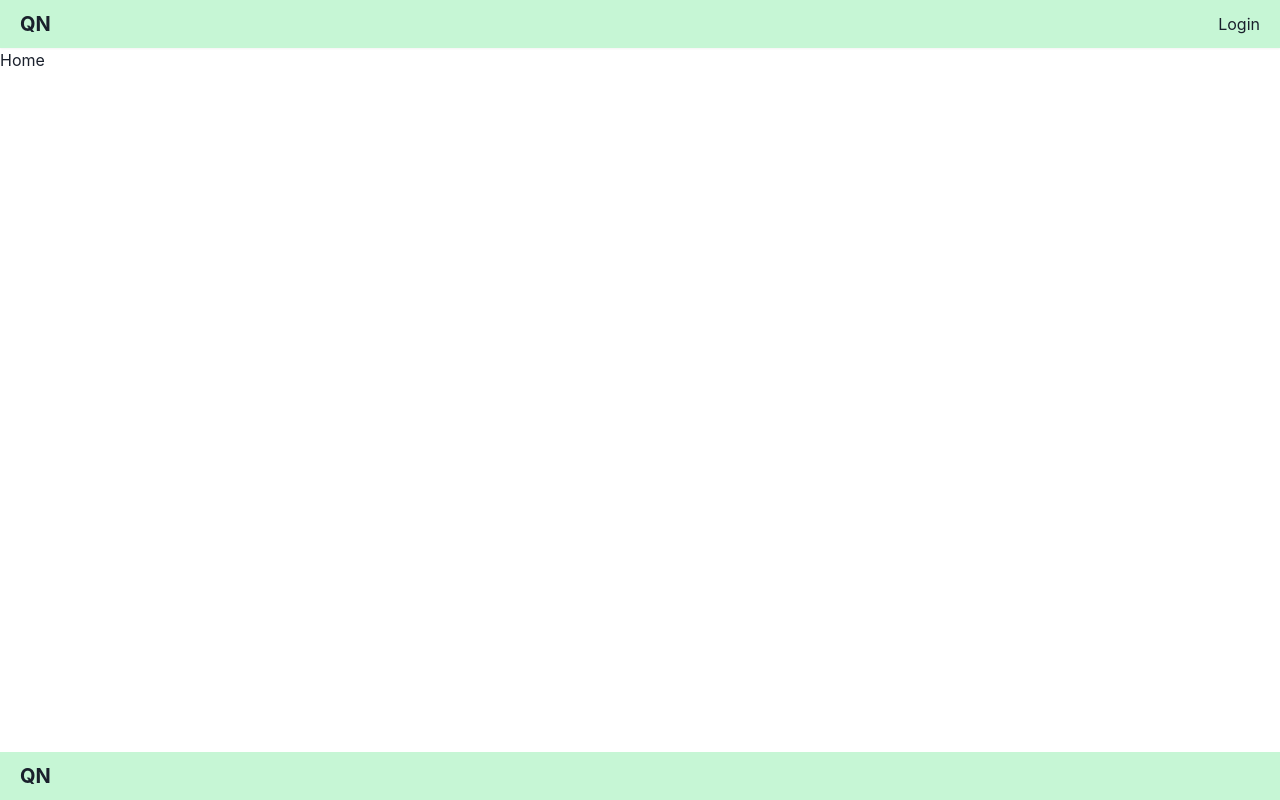
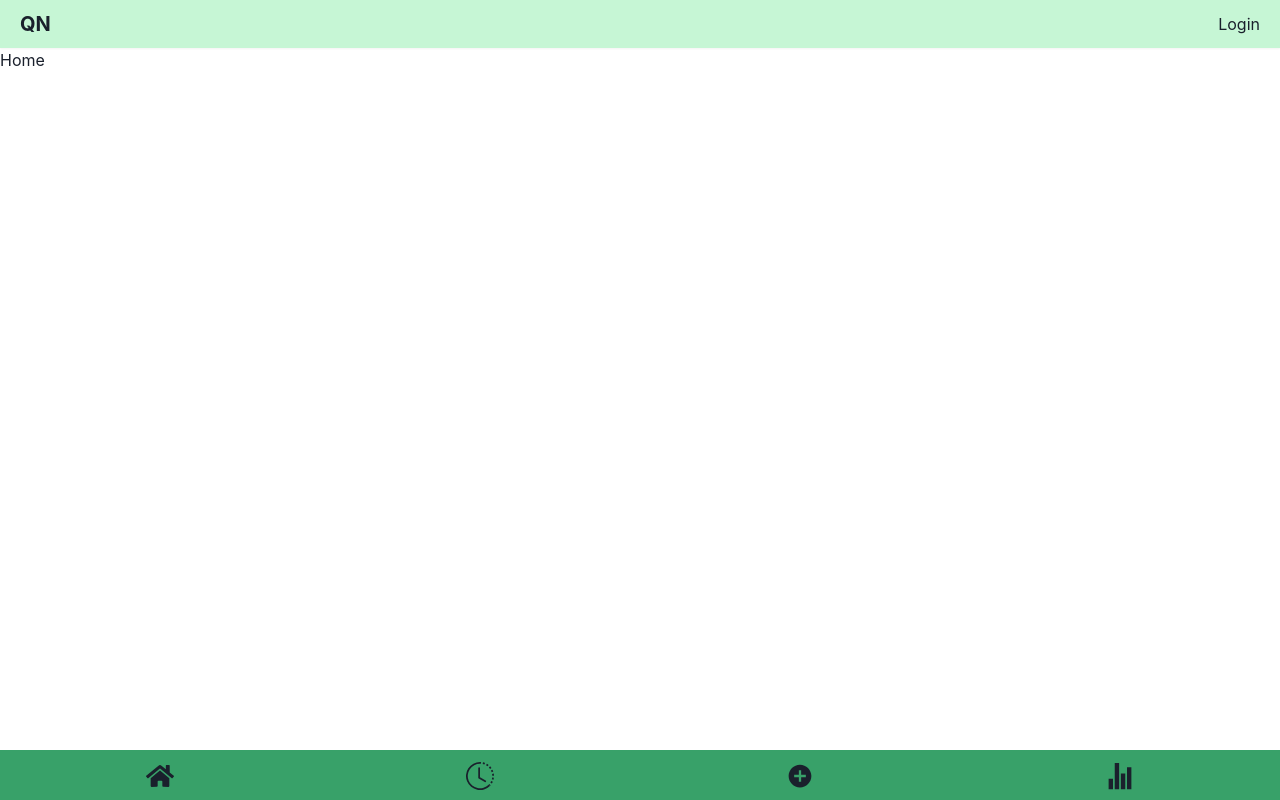
Before and after one commit to zbyju/dream-team-collabothon, a Next.js app in the folder src/: page /app in a window 1280 px wide. Built offline with nearby package versions, Linux system fonts and the light colour scheme.

Commit message:
Implement app bar

```diff
--- a/src/components/nav/AppBar.tsx
+++ b/src/components/nav/AppBar.tsx
@@ -1,14 +1,28 @@
-import { Box, Flex } from "@chakra-ui/react";
+import { Box, Button, Flex, Icon, IconButton } from "@chakra-ui/react";
 import Logo from "../Logo";
 import NextLink from "next/link"
 import { Link } from "@chakra-ui/react";
-import { useState } from "react";
+import { FaHome } from "react-icons/fa"
+import { BsClockHistory } from "react-icons/bs"
+import { IoMdAddCircle } from "react-icons/io"
+import { IoStatsChartSharp } from "react-icons/io5"
 
 export default function AppBar() {
-  return <Box bg="green.100" shadow="sm" position="fixed" w="full" bottom={0}>
-    <Flex px={5} py={3} justify="space-between" alignItems="center">
-      <Logo />
+  const btns = [
+    { href: "/app", icon: FaHome },
+    { href: "/app/history", icon: BsClockHistory },
+    { href: "/app/add", icon: IoMdAddCircle },
+    { href: "/app/stats", icon: IoStatsChartSharp }
+  ]
 
+  return <Box shadow="sm" position="fixed" w="full" bottom={0}>
+    <Flex justify="center" alignItems="center" h={50}>
+      {btns.map(b => (
+        <Link as={NextLink} href={b.href} passHref flexGrow={1} h="full" bg="green.500" _hover={{ bg: "green.400" }}>
+          <Flex h="full" justify="center" alignItems="center" py={3}>
+            <Icon as={b.icon} w={7} h={7} m="auto" />
+          </Flex>
+        </Link>))}
     </Flex>
-  </Box>
+  </Box >
 }
```
